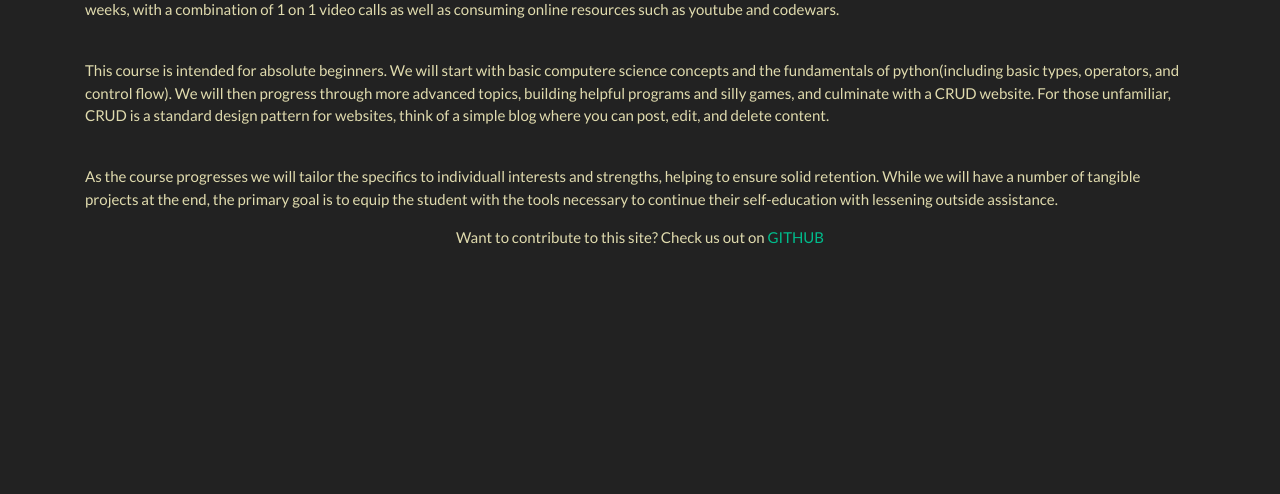
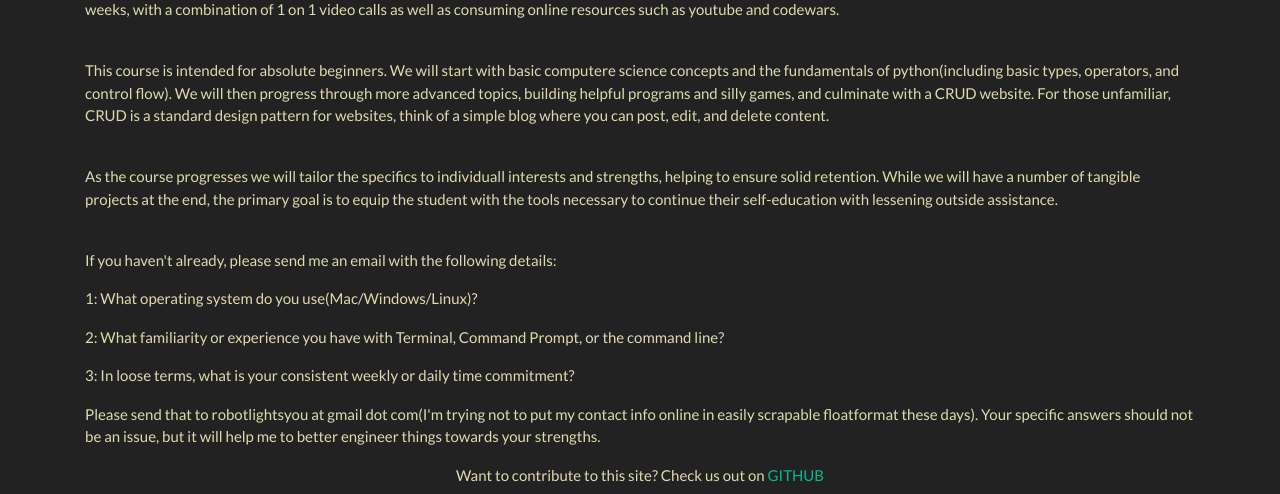
Before and after one commit to robotlightsyou/python-fast-basics, a Django app: page / in a window 1280 px wide. Shown: the part 524-1018 px from the top of the page. Before the commit the page ends 768 px from the top, so only its background shows below. Run offline with Django 3.2, Linux system fonts and the light colour scheme; parts of the project's set-up code (start-up, migrations or seed data) failed here and were passed over; some libraries are stand-ins or nearby versions.

Commit message:
minor updates

```diff
--- a/pysite/landing/templates/landing/landing.html
+++ b/pysite/landing/templates/landing/landing.html
@@ -28,6 +28,12 @@
         delete content.</p><br>
         <p>As the course progresses we will tailor the specifics to individuall interests and strengths, helping to ensure
         solid retention. While we will have a number of tangible projects at the end, the primary goal is to equip the
-        student with the tools necessary to continue their self-education with lessening outside assistance.</p>
+        student with the tools necessary to continue their self-education with lessening outside assistance.</p><br>
+        <p>If you haven't already, please send me an email with the following details:</p><p>1: What operating system do
+        you use(Mac/Windows/Linux)?</p><p>2: What familiarity or experience you have with Terminal, Command Prompt,
+        or the command line?</p><p>3: In loose terms, what is your consistent weekly or daily time commitment?</p><p>Please send
+        that to robotlightsyou at gmail dot com(I'm trying not to put my contact info online in easily scrapable floatformat
+        these days). Your specific answers should not be an issue, but it will help me to better engineer things towards
+        your strengths.</p>
     </div>
 {% endblock content %}
```
Also changed, not shown: README.md.
